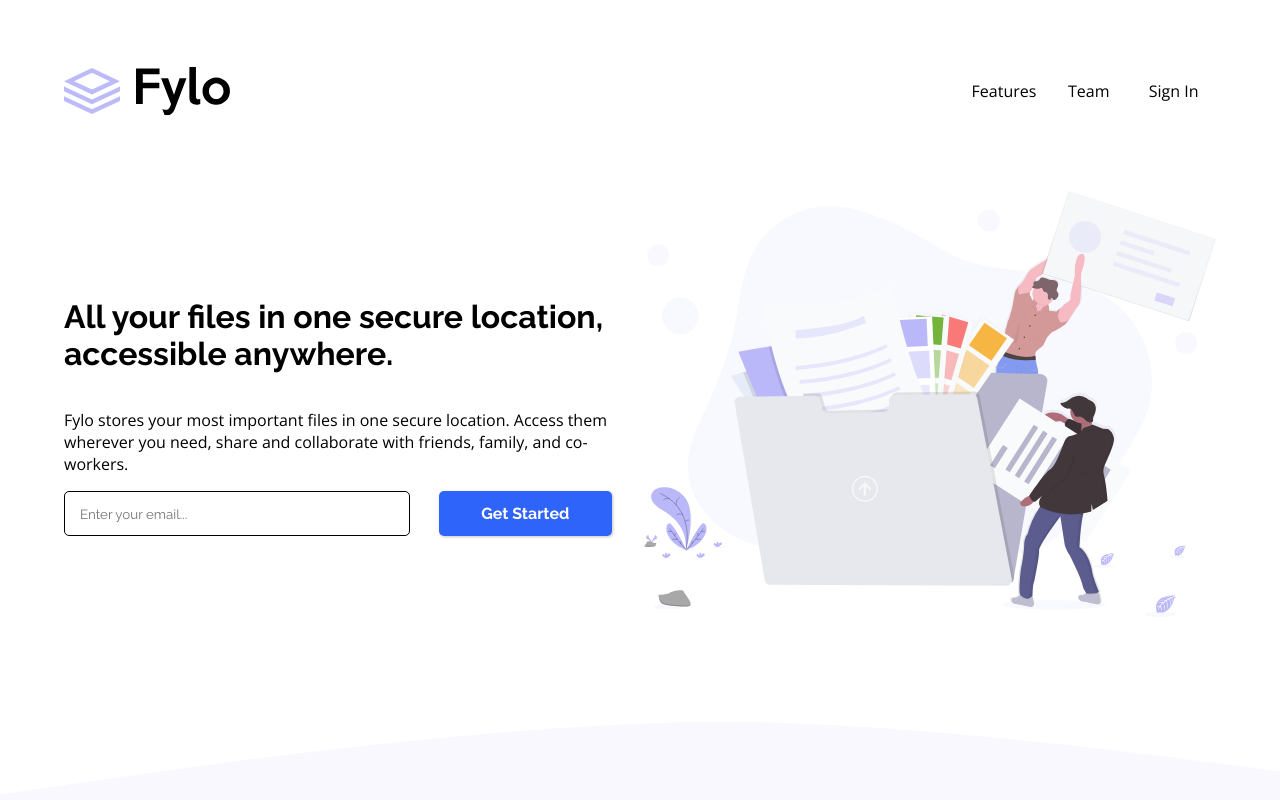
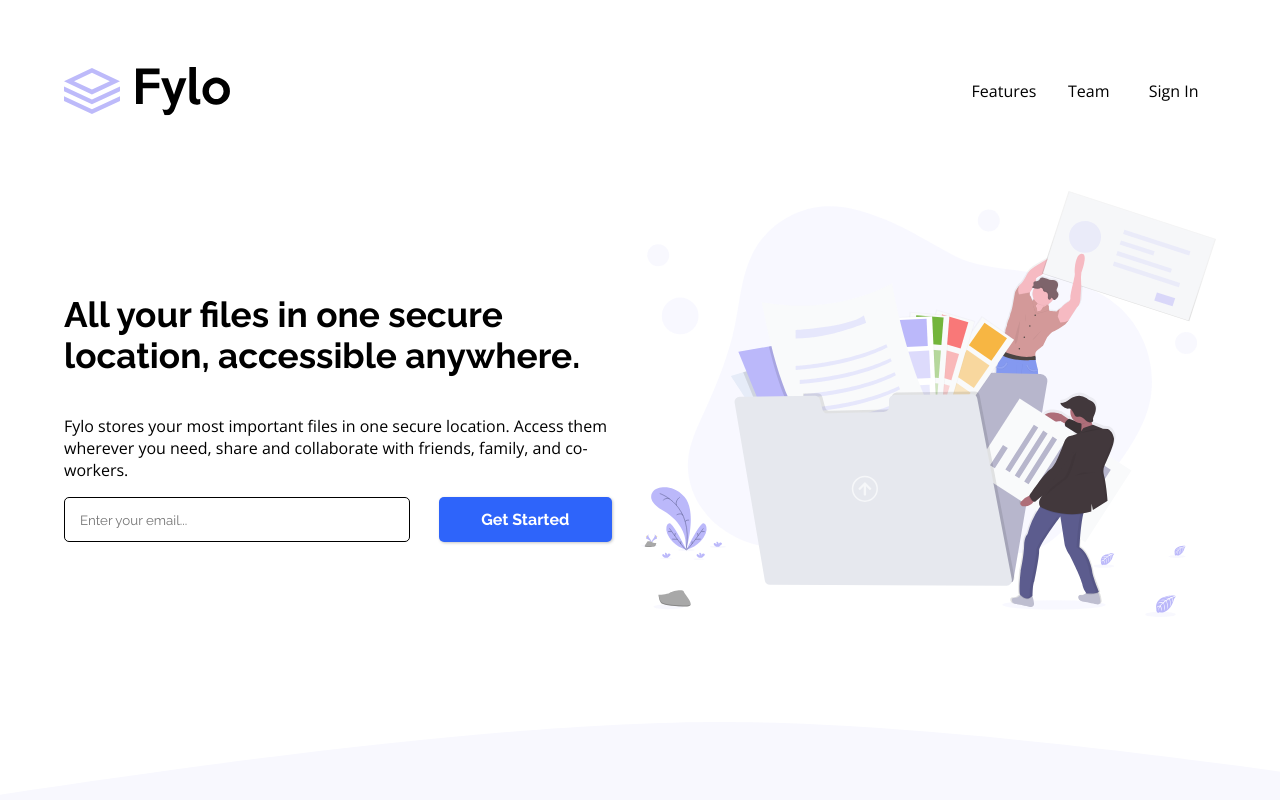
Before and after one commit to carlosmca44/FyloLandingPage, a React (Create React App) app: page / in a window 1280 px wide. Shown: the top 800 px of the page. Built offline with nearby package versions, Linux system fonts and the light colour scheme.

Commit message:
h1 font-size

```diff
--- a/src/App.css
+++ b/src/App.css
@@ -16,5 +16,9 @@ h1, button, input {
     font-family: "Raleway", "Open Sans", "Roboto", sans-serif;
 }
 
+h1 {
+    font-size: 2.2em;
+}
+
 .attribution { font-size: 11px; text-align: center; }
 .attribution a { color: hsl(228, 45%, 44%); }
```
